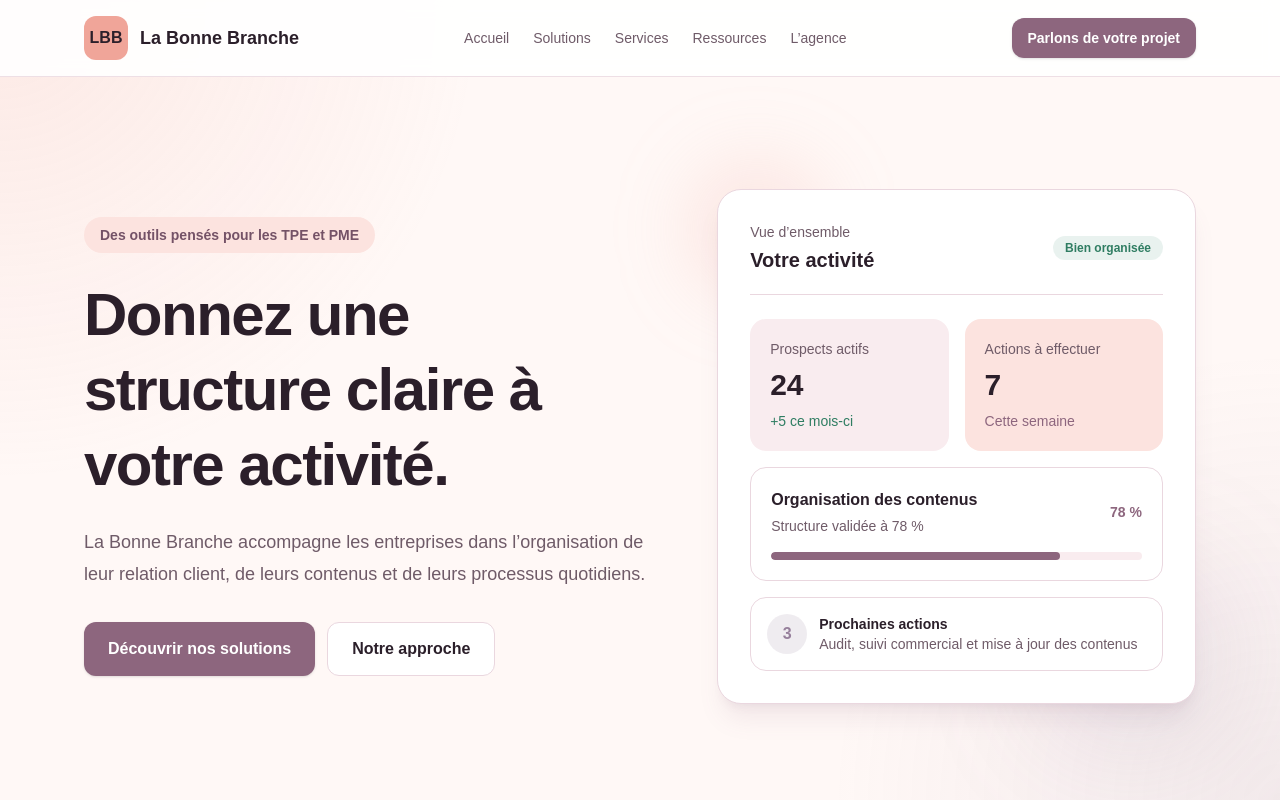
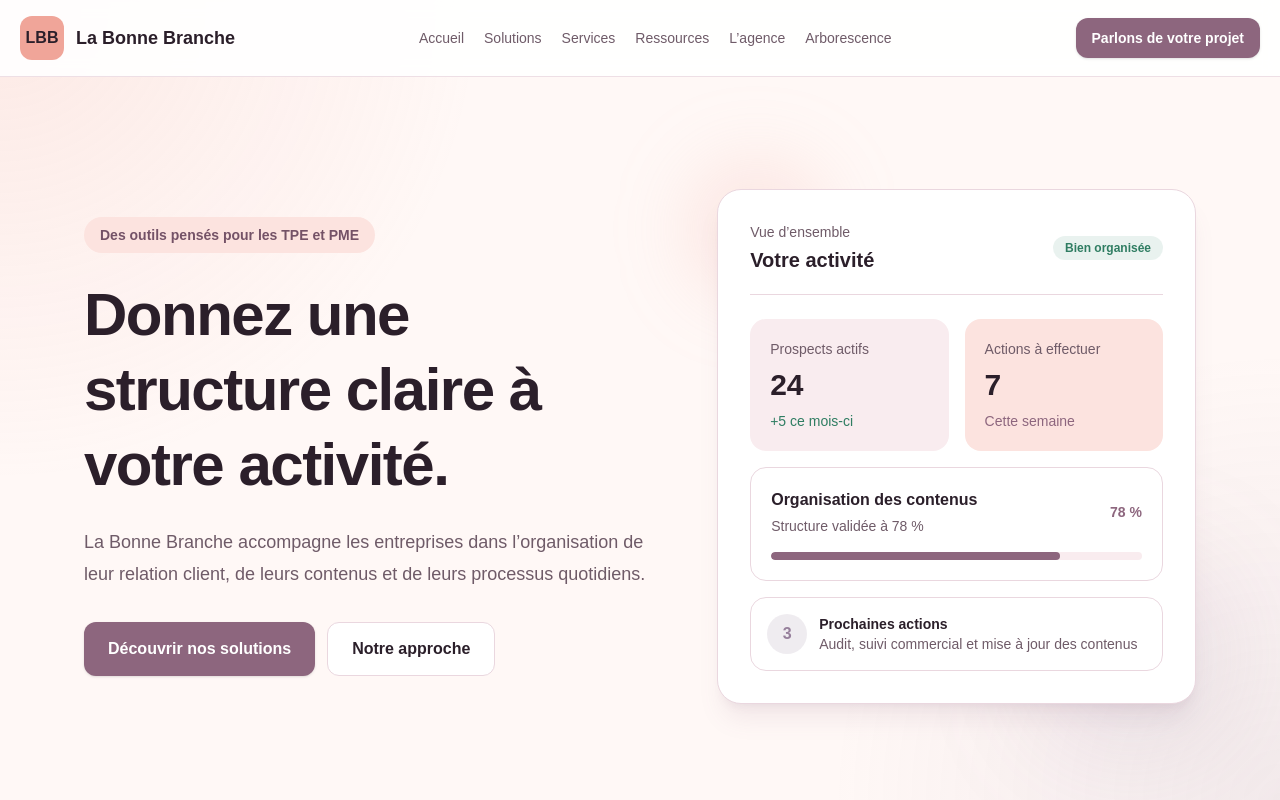
Before and after one commit to sebastien-duhaillier/la-bonne-branche, a Next.js app: page / in a window 1280 px wide. Shown: the top 800 px of the page. Built offline with nearby package versions, Linux system fonts and the light colour scheme.

Commit message:
feat: ajouter l’outil à la navigation

```diff
--- a/components/site-header.tsx
+++ b/components/site-header.tsx
@@ -6,12 +6,13 @@ const navigationItems = [
   { label: "Services", href: "/services" },
   { label: "Ressources", href: "/ressources" },
   { label: "L’agence", href: "/agence" },
+  { label: "Arborescence", href: "/outils/arborescence" },
 ];
 
 export default function SiteHeader() {
   return (
     <header className="sticky top-0 z-50 border-b border-border/80 bg-surface/90 backdrop-blur">
-      <nav className="mx-auto flex max-w-6xl items-center justify-between gap-6 px-5 py-4">
+      <nav className="mx-auto flex max-w-7xl items-center justify-between gap-5 px-5 py-4">
         <Link href="/" className="flex shrink-0 items-center gap-3">
           <span className="flex size-11 items-center justify-center rounded-xl bg-accent font-bold text-foreground">
             LBB
@@ -21,7 +22,7 @@ export default function SiteHeader() {
           </span>
         </Link>
 
-        <div className="hidden items-center gap-6 text-sm font-medium text-muted lg:flex">
+        <div className="hidden items-center gap-5 text-sm font-medium text-muted xl:flex">
           {navigationItems.map((item) => (
             <Link key={item.href} href={item.href} className="hover:text-primary">
               {item.label}
@@ -36,7 +37,7 @@ export default function SiteHeader() {
           Parlons de votre projet
         </Link>
 
-        <details className="relative lg:hidden">
+        <details className="relative xl:hidden">
           <summary className="cursor-pointer list-none rounded-xl border border-border bg-surface px-4 py-2.5 text-sm font-semibold text-foreground hover:border-primary">
             Menu
           </summary>
```
